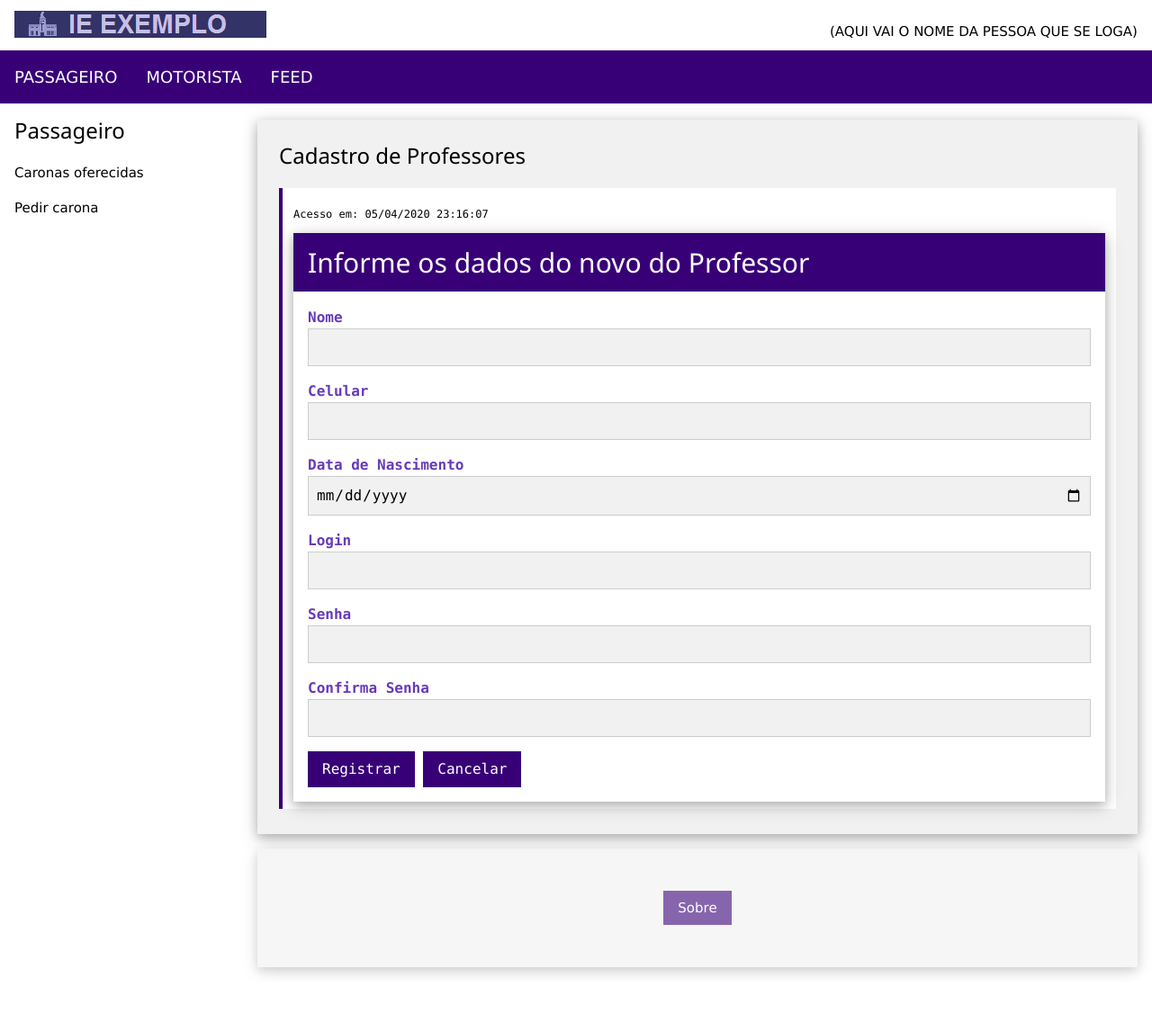
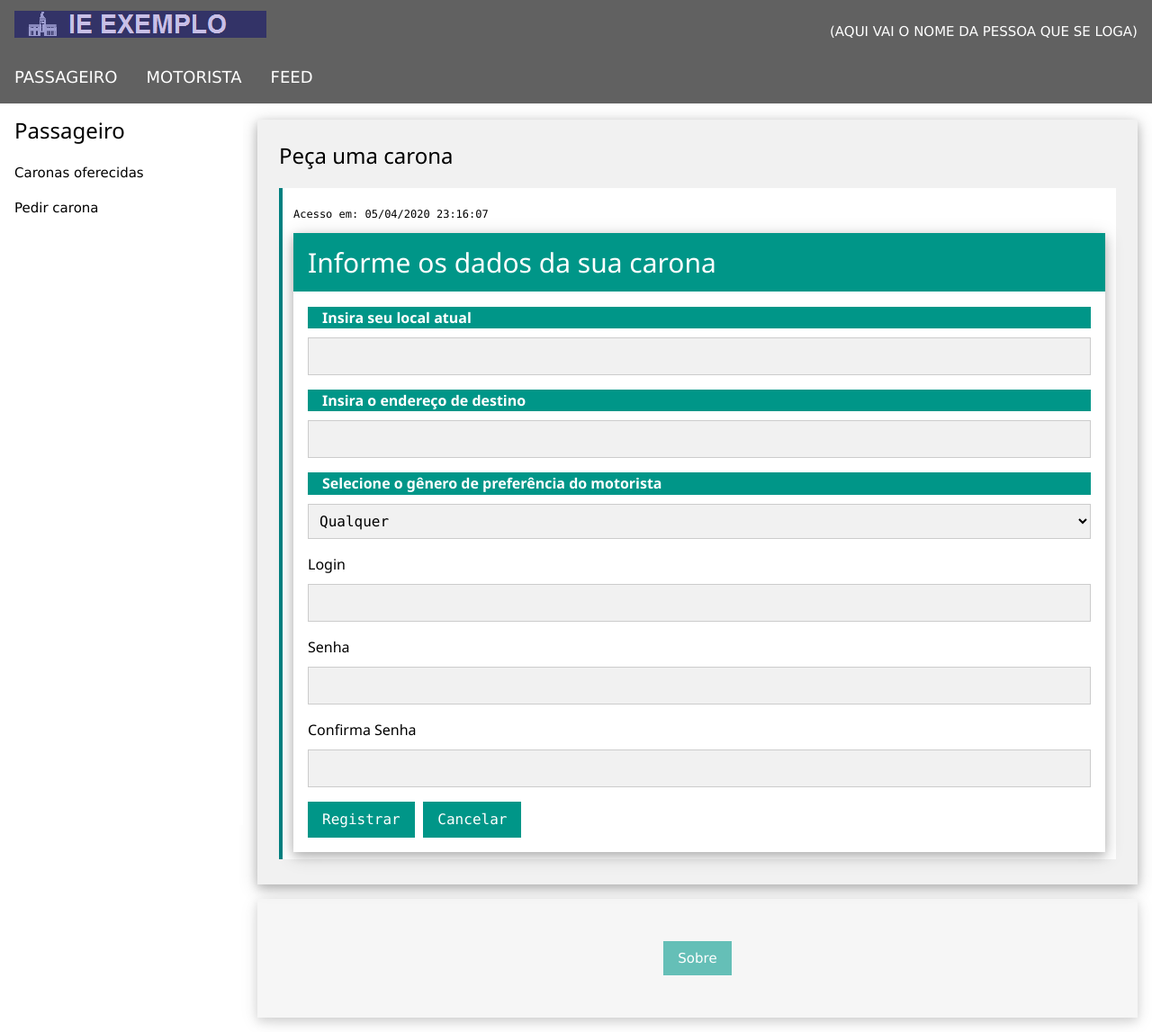
Before and after one commit to n4th4nrjesus/SoftwareDeCarona, a PHP site: page /profContratar.php in a window 1280 px wide. Shown: the whole page at 90% size. Before the commit the page ends 1084 px from the top, so only its background shows below. Run offline with PHP 8.4, Linux system fonts and the light colour scheme.

Commit message:
mudanças no estilo do pedir carona

```diff
--- a/Menu.php
+++ b/Menu.php
@@ -7,18 +7,18 @@ MENU.PHP
 
 	<!-- Top -->
 	<div class="w3-top">
-		<div class="w3-row w3-white w3-padding">
+		<div class="w3-row w3-dark-grey w3-padding">
 			<div class="w3-half" style="margin:4px 0 6px 0"><a href="."><img src='imagens/logo.png' alt=' IE Exemplo '></a>
 			</div>
 			<div class="w3-half w3-margin-top w3-hide-medium w3-hide-small">
 				<div class="w3-right">(AQUI VAI O NOME DA PESSOA QUE SE LOGA)</div>
 			</div>
 		</div>
-		<div class="w3-bar w3-theme w3-large" style="z-index:4;">
+		<div class="w3-bar w3-dark-grey w3-large" style="z-index:4;">
 			<a class="w3-bar-item w3-button w3-left w3-hide-large w3-hover-white w3-large w3-theme w3-padding-16" href="javascript:void(0)" onclick="w3_open()">☰</a>
-			<a class="w3-bar-item w3-button w3-hide-medium w3-hide-small w3-hover-white w3-padding-16" href="javascript:void(0)" onclick="w3_show_nav('menuPassag')">PASSAGEIRO</a>
-			<a class="w3-bar-item w3-button w3-hide-medium w3-hide-small w3-hover-white w3-padding-16" href="javascript:void(0)" onclick="w3_show_nav('menuMotor')">MOTORISTA</a>
-			<a class="w3-bar-item w3-button w3-hide-medium w3-hide-small w3-hover-white w3-padding-16" href="javascript:void(0)" onclick="w3_show_nav('menuFeed')">FEED</a>
+			<a class="w3-bar-item w3-button w3-hide-medium w3-hide-small w3-hover-teal w3-padding-16" href="javascript:void(0)" onclick="w3_show_nav('menuPassag')">PASSAGEIRO</a>
+			<a class="w3-bar-item w3-button w3-hide-medium w3-hide-small w3-hover-teal w3-padding-16" href="javascript:void(0)" onclick="w3_show_nav('menuMotor')">MOTORISTA</a>
+			<a class="w3-bar-item w3-button w3-hide-medium w3-hide-small w3-hover-teal w3-padding-16" href="javascript:void(0)" onclick="w3_show_nav('menuFeed')">FEED</a>
 		</div>
 	</div>
 
--- a/profContratar.php
+++ b/profContratar.php
@@ -17,7 +17,7 @@
         }
 
         .w3-code {
-            border-left: 4px solid #380077
+            border-left: 4px solid teal;
         }
 
         .myMenu {
@@ -33,7 +33,7 @@
 <div class="w3-main w3-container" style="margin-left:270px;margin-top:117px;">
 
     <div class="w3-panel w3-padding-large w3-card-4 w3-light-grey">
-        <h1 class="w3-xlarge">Cadastro de Professores</h1>
+        <h1 class="w3-xlarge">Peça uma carona</h1>
 
         <p class="w3-large">
             <div class="w3-code cssHigh notranslate">
@@ -49,41 +49,43 @@
                 ?>
 
                 <div class="w3-responsive w3-card-4">
-                    <div class="w3-container w3-theme">
-                        <h2>Informe os dados do novo do Professor</h2>
+                    <div class="w3-container w3-teal">
+                        <h2>Informe os dados da sua carona</h2>
                     </div>
                     <form class="w3-container" action="ProfContratar_exe.php" method="post" onsubmit="return check(this.form)">
 						<input type="hidden" id="acaoForm" name="acaoForm" value="Contratar">
 						<p>
-						<label class="w3-text-deep-purple"><b>Nome</b></label>
+						<label class="w3-text-teal"><h6 class="w3-container w3-teal"><b>Insira seu local atual</b></h6></label>
 						<input class="w3-input w3-border w3-light-grey" name="Nome" type="text" pattern="[a-zA-Z\u00C0-\u00FF ]{10,100}$"
-							   title="Nome entre 10 e 100 letras." required></p>
+							   title="Endereço entre 10 e 100 letras." required></p>
 						<p>
-						<label class="w3-text-deep-purple"><b>Celular</b></label>
+						<label class="w3-text-teal"><h6 class="w3-container w3-teal"><b>Insira o endereço de destino</b></h6></label>
 						<input class="w3-input w3-border w3-light-grey " name="Celular" type="text"
 							   pattern="\([0-9]{2}\)[0-9]{4,6}-[0-9]{3,4}$" title="(11)1111-1111." required></p>
 						<p>
-						<label class="w3-text-deep-purple"><b>Data de Nascimento</b></label>
-						<input class="w3-input w3-border w3-light-grey" name="DataNasc" type="date"
-							   pattern="((0[1-9])|([1-2][0-9])|(3[0-1]))\/((0[1-9])|(1[0-2]))\/((19|20)[0-9][0-9])"
-							   title="Formato: dd/mm/aaaa."></p>
+						<label class="w3-text-teal"><h6 class="w3-container w3-teal"><b>Selecione o gênero de preferência do motorista</b></h6></label>
+                        <select class="w3-input w3-border w3-light-grey" name="DataNasc">
+                            <option value="qualquer">Qualquer</option>
+                            <option value="masculino">Masculino</option>
+                            <option value="feminino">Feminino</option>
+                        </select>
 						<p>
-						<label class="w3-text-deep-purple"><b>Login</b></label>
+						<label class="w3-text-teal"><h6>Login</h6></label>
 						<input class="w3-input w3-border w3-light-grey" name="Login" type="text"
 							   pattern="[a-zA-Z]{2,20}.[a-zA-Z]{2,20}" title="Formato: nome.sobrenome" required></p>
 						<p>
-						<label class="w3-text-deep-purple"><b>Senha</b></label>
+						<label class="w3-text-teal"><h6>Senha</h6></label>
 						<input class="w3-input w3-border w3-light-grey" name="Senha" type="password"
 							   pattern="(?=.*\d)(?=.*[a-z])(?=.*[A-Z]).{6,8}"
 							   title="Deve conter ao menos um número, uma letra maiúscula e minúscula, um caracter especial, com 6 a 8 caracteres" required></p>
 						<p>
-						<label class="w3-text-deep-purple"><b>Confirma Senha</b></label>
+						<label class="w3-text-teal"><h6>Confirma Senha</h6></label>
 						<input class="w3-input w3-border w3-light-grey" name="Senha2" type="password"
 							   pattern="(?=.*\d)(?=.*[a-z])(?=.*[A-Z]).{6,8}"
 							   title="Deve conter ao menos um número, uma letra maiúscula e minúscula, um caracter especial, com 6 a 8 caracteres" required> </p>
 						<p>
-						<input type="submit" value="Registrar" class="w3-btn w3-theme" >
-						<input type="button" value="Cancelar" class="w3-btn w3-theme" onclick="window.location.href='.'"></p>
+						<input type="submit" value="Registrar" class="w3-btn w3-teal" >
+						<input type="button" value="Cancelar" class="w3-btn w3-teal" onclick="window.location.href='.'"></p>
 					</form>
 				</div>
 
@@ -95,7 +97,7 @@
 	<footer class="w3-panel w3-padding-32 w3-card-4 w3-light-grey w3-center w3-opacity">
     <p>
         <nav>
-            <a class="w3-button w3-theme w3-hover-white"
+            <a class="w3-button w3-teal w3-hover-white"
                onclick="document.getElementById('id01').style.display='block'">Sobre</a>
         </nav>
     </p>
```
Also changed, not shown: Imagens/Quadro.jpg (added).
